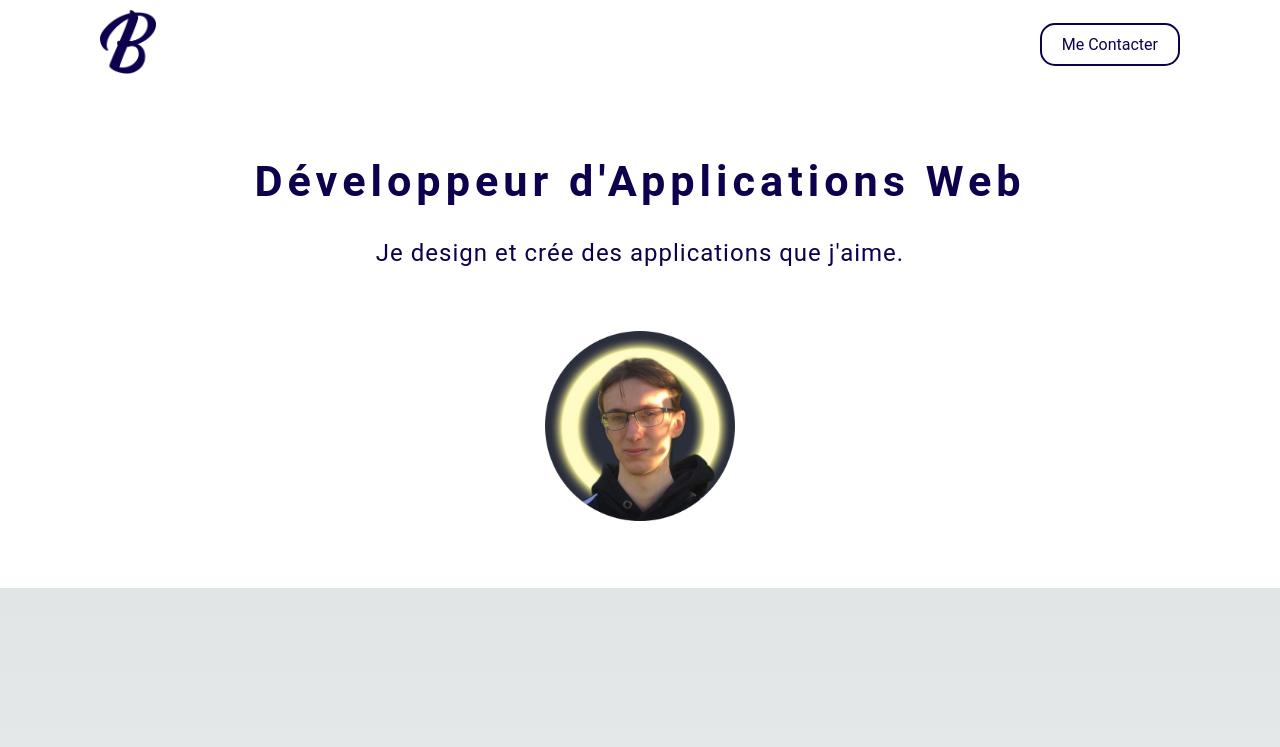
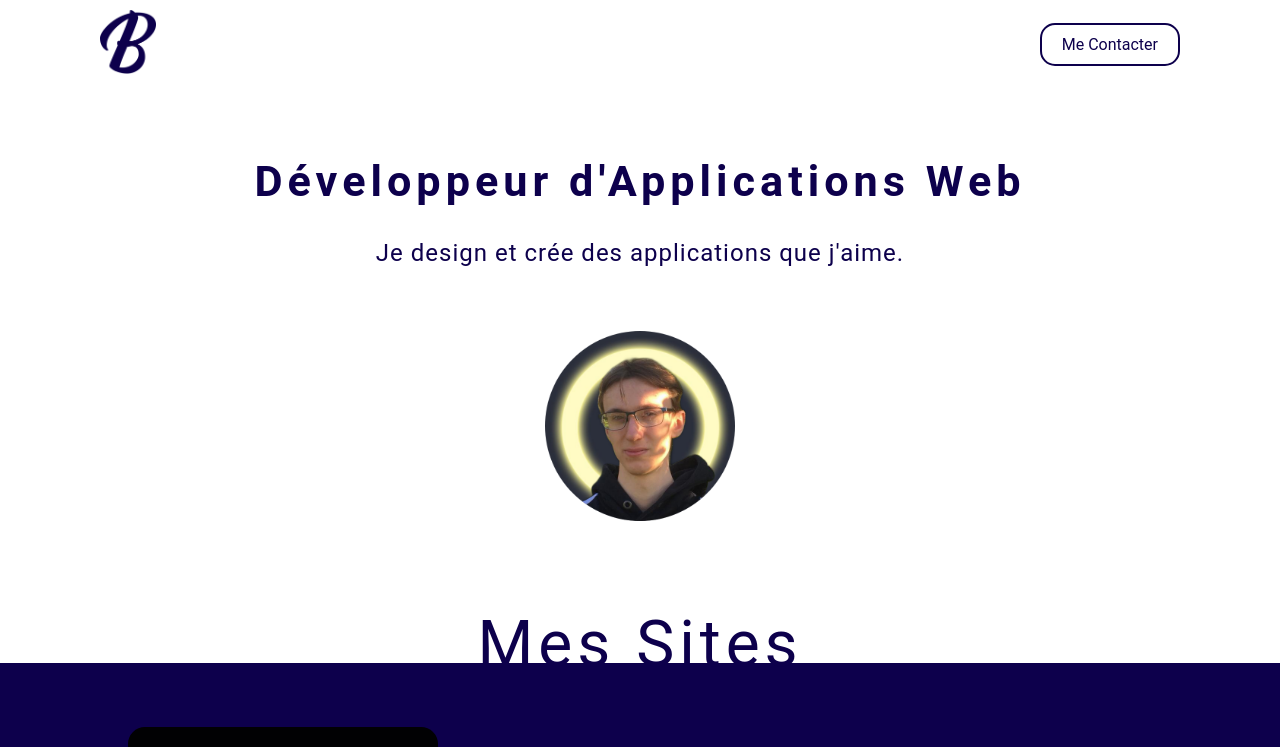
Before and after one commit to Naitchi/PortFolio, a Next.js app: page / in a window 1280 px wide. Shown: the top 747 px of the page. Built offline with nearby package versions, Linux system fonts and the light colour scheme.

Commit message:
✨ Updated Index

```diff
--- a/src/pages/index.tsx
+++ b/src/pages/index.tsx
@@ -5,6 +5,7 @@ import React from 'react';
 // Components
 import Header from '@/components/Header/Header';
 import Opening from '@/components/Opening/Opening';
+import Portfolio from '@/components/Portfolio/Portfolio';
 
 // Styles
 import styles from '@/styles/index.module.scss';
@@ -26,6 +27,7 @@ export default function Home() {
       <div className={styles.main}>
         <Header />
         <Opening />
+        <Portfolio />
       </div>
     </React.Fragment>
   );
```
Also changed, not shown: public/assets/E1rVcDRVcAAeTVb.jpg (added).
